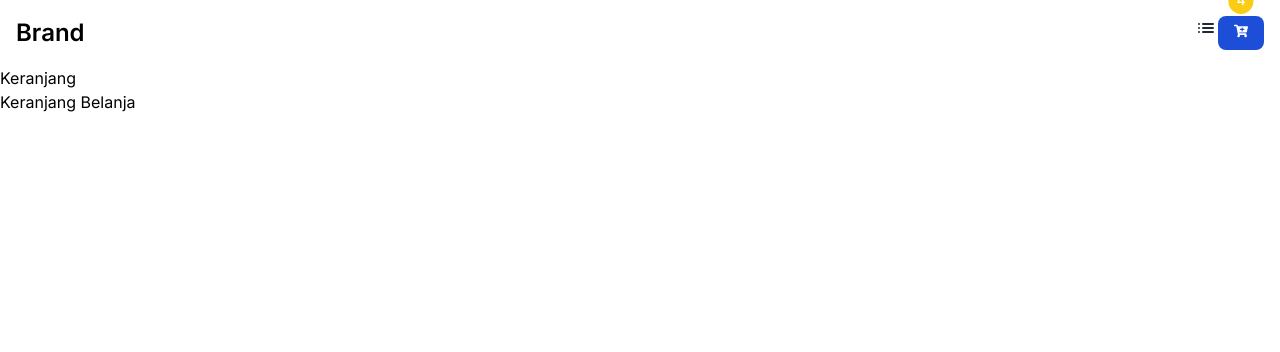
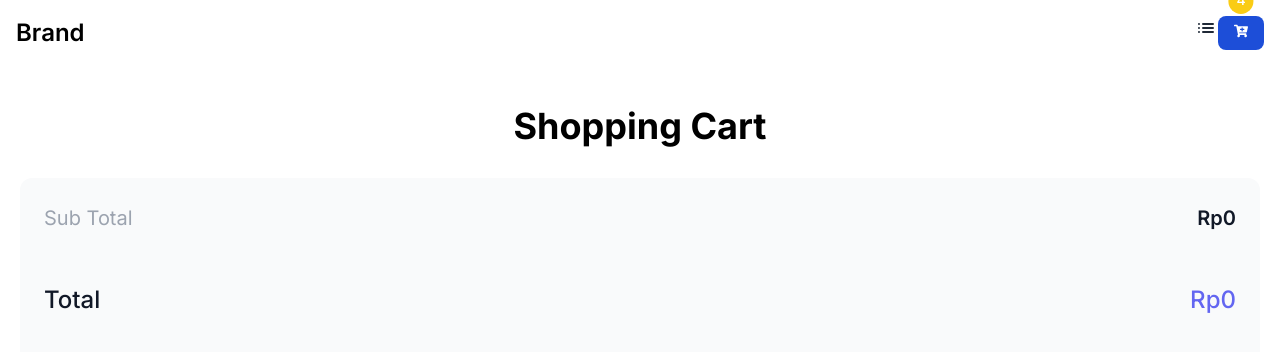
Before and after one commit to nadiyahatkh/blog-project, a Next.js app: page /cart in a window 1280 px wide. Shown: the top 352 px of the page. Built offline with nearby package versions, Linux system fonts and the light colour scheme.

Commit message:
view cart

```diff
--- a/app/cart/page.js
+++ b/app/cart/page.js
@@ -4,7 +4,8 @@ import CartItem from '../components/CartItems';
 
 
 const Cart = () => {
-  const [cart, setCart] = useState([]); // State untuk menyimpan keranjang belanja
+  const [cart, setCart] = useState([]);
+  const [totalPrice, setTotalPrice] = useState(0);
 
   useEffect(() => {
     const storedCart = localStorage.getItem('cart');
@@ -14,24 +15,45 @@ const Cart = () => {
   }, []);
 
   useEffect(() => {
-    localStorage.setItem('cart', JSON.stringify(cart));
+    const total = cart.reduce((acc, item) => acc + item.price, 0);
+    setTotalPrice(total);
   }, [cart]);
+
+
+
+
+
+
+
 
   const handleApplyCoupon = (couponCode) => {
   };
 
-  const removeFromCart = (itemId) => {
-    const updatedCart = cart.filter(item => item.id !== itemId);
+  const removeFromCart = (cartId) => {
+    // console.log(removeFromCart)
+    const updatedCart = cart.filter(item => item.cartId !== cartId);
+    localStorage.setItem('cart', JSON.stringify(updatedCart))
     setCart(updatedCart);
   };
 
+
   return (
-    <div className="">
-      <h1 className="">Keranjang</h1>
-      <div className="">
+    <div className="py-10 relative">
+
+      <div className="w-full max-w-7xl px-4 md:px-5 lg-6 mx-auto">
+      <h2 class="title font-manrope font-bold text-4xl leading-10 mb-8 text-center text-black">Shopping Cart</h2>
         <CartItem cart={cart} removeFromCart={removeFromCart} />
+      <div className="bg-gray-50 rounded-xl p-6 w-full mb-8 max-lg:max-w-xl max-lg:mx-auto">
+                <div className="flex items-center justify-between w-full mb-6">
+                    <p className="font-normal text-xl leading-8 text-gray-400">Sub Total</p>
+                    <h6 className="font-semibold text-xl leading-8 text-gray-900">Rp{totalPrice}</h6>
+                </div>
+                <div className="flex items-center justify-between w-full py-6">
+                    <p className="font-manrope font-medium text-2xl leading-9 text-gray-900">Total</p>
+                    <h6 className="font-manrope font-medium text-2xl leading-9 text-indigo-500">Rp{totalPrice}</h6>
+                </div>
+            </div>
       </div>
-
     </div>
   );
 };
--- a/app/components/CartItems.js
+++ b/app/components/CartItems.js
@@ -1,18 +1,31 @@
 import React from 'react';
 
 const CartItem = ({ cart, removeFromCart }) => {
+
   return (
     <div>
-      <h2>Keranjang Belanja</h2>
-      <ul>
+      <div>
         {cart.map(item => (
-          <li key={item.id}>
-            <div>{item.name}</div>
-            <div>Price: ${item.price}</div>
-            <button onClick={() => removeFromCart(item.id)}>Hapus</button>
-          </li>
+          <div key={item.id} className="md:flex items-center mt-14 py-8 border-t border-gray-200">
+          <div className="w-1/4">
+              <img src={item.image} alt className="w-full h-full object-center object-cover" />
+          </div>
+          <div className="md:pl-3 md:w-3/4">
+              <div className="flex items-center justify-between w-full pt-1">
+                  <p className="text-base font-black leading-none text-gray-800">{item.name}</p>
+              </div>
+              <div className="flex items-center justify-between pt-5 pr-6">
+                  <div className="flex itemms-center">
+                      <button onClick={() => removeFromCart(item.cartId)} className="text-xs leading-3 underline text-red-500 pl-5 cursor-pointer">Remove</button>
+                  </div>
+                  <p className="text-base font-black leading-none text-gray-800">{item.price}</p>
+              </div>
+          </div>
+      </div>
         ))}
-      </ul>
+
+
+      </div>
     </div>
   );
 };
--- a/app/components/ProductCard.js
+++ b/app/components/ProductCard.js
@@ -1,6 +1,9 @@
 
 export default function ProductCard({product, onAddToCart}){
-
+  const handleAddToCart = () => {
+    const cartItem = { ...product, cartId: Math.random().toString(36).substring(7) }; // Menambahkan cartId ke objek produk
+    onAddToCart(cartItem);
+  };
   return (
     <div className="w-full max-w-sm bg-white border border-gray-200 rounded-lg shadow dark:bg-gray-800 dark:border-gray-700 my-5">
       <a href="#">
@@ -12,7 +15,7 @@ export default function ProductCard({product, onAddToCart}){
         </a>
         <div className="flex items-center justify-between mt-3">
           <span className="text-3xl font-bold text-gray-900 dark:text-white">Rp{product.price}</span>
-          <button onClick={() => onAddToCart(product)}>Tambah ke Keranjang</button>
+          <button onClick={handleAddToCart}>Tambah ke Keranjang</button>
         </div>
       </div>
     </div>
--- a/app/data/productsData.js
+++ b/app/data/productsData.js
@@ -1,25 +1,23 @@
 export const productsData = [
     {
       id: 1,
-      name: 'Kipas Angin',
+      name: 'AirPods',
       image: 'https://cdn.eraspace.com/media/catalog/product/a/i/airpods_3rd_generation__1_1.jpg',
-      price: 400,
+      price: 400000,
       category: 'elektronik',
     },
     {
       id: 2,
-      name: 'Produk 2',
-      image: 'https://cdn.eraspace.com/media/catalog/product/a/i/airpods_3rd_generation__1_1.jpg',
+      name: 'Iphone Xr',
+      image: 'https://encrypted-tbn0.gstatic.com/images?q=tbn:ANd9GcTrAPREhQPlXwyK5BGpEm4xVzwleypxs0JlzPvZEjdw6w&s',
       price: 100,
-      stock:10,
-      category: 'pakaian',
+      category: 'elektronik',
     },
     {
       id: 3,
-      name: 'Produk 2',
-      image: 'https://cdn.eraspace.com/media/catalog/product/a/i/airpods_3rd_generation__1_1.jpg',
-      price: 100,
-      stock:10,
+      name: 'Wide trousers',
+      image: 'https://d29c1z66frfv6c.cloudfront.net/pub/media/catalog/product/large/0a2eba033cc823f76eb58bf4875ac554fd677050_xxl-1.jpg',
+      price: 699900,
       category: 'pakaian',
     },
     {
@@ -27,15 +25,13 @@ export const productsData = [
       name: 'Produk 2',
       image: 'https://cdn.eraspace.com/media/catalog/product/a/i/airpods_3rd_generation__1_1.jpg',
       price: 100,
-      stock:10,
-      category: 'pakaian',
+      category: 'elektronik',
     },
     {
       id: 5,
       name: 'Produk 2',
       image: 'https://cdn.eraspace.com/media/catalog/product/a/i/airpods_3rd_generation__1_1.jpg',
       price: 100,
-      stock:10,
       category: 'pakaian',
     },
     {
@@ -43,7 +39,6 @@ export const productsData = [
       name: 'Produk 2',
       image: 'https://cdn.eraspace.com/media/catalog/product/a/i/airpods_3rd_generation__1_1.jpg',
       price: 100,
-      stock:10,
       category: 'pakaian',
     }
   ];
--- a/app/page.jsx
+++ b/app/page.jsx
@@ -9,8 +9,21 @@ export default function Home(){
   const [category, setCategory] = useState('all');
   const [cart, setCart] = useState([]);
 
+  console.log(cart)
+  useEffect(() => {
+    const storedCart = localStorage.getItem('cart');
+    console.log(storedCart)
+    if (storedCart) {
+      setCart(JSON.parse(storedCart));
+    }
+  }, []);
+
+
   const handleAddToCart = (product) => {
-    setCart(prevCart => [...prevCart, product]);
+    const cartItem = {...product, cartId: Math.random().toString(36).substring(7)}
+    localStorage.setItem('cart', JSON.stringify([...cart, cartItem]));
+
+    setCart(prevCart => [...prevCart, cartItem]);
   };
 
   const handleFilter = (category) => {
```
